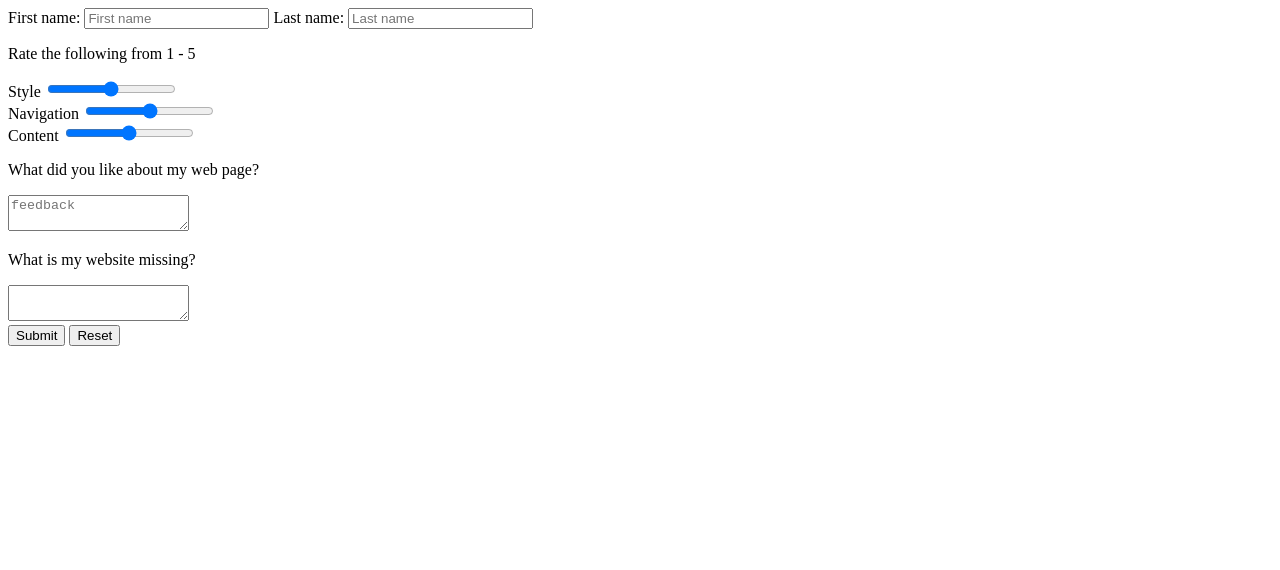
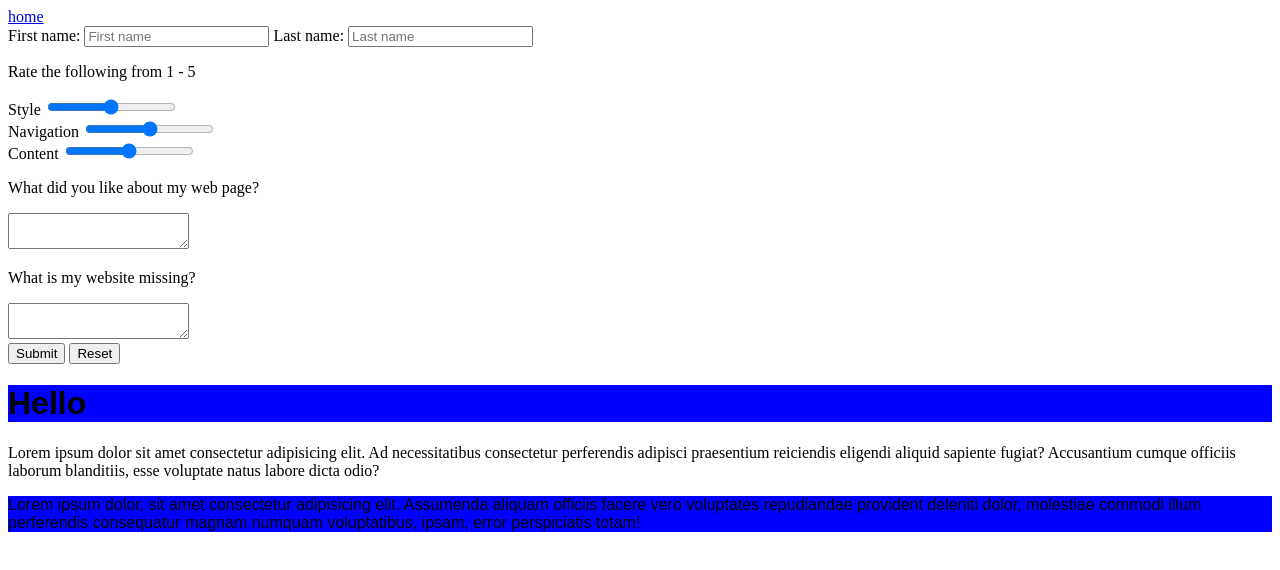
Before and after one commit to yuricowan/yuricowan.github.io, a plain HTML site: page feedback.html in a window 1280 px wide. Drawn offline with Linux system fonts and the light colour scheme; files that its build step writes are made by us from their sources.

Commit message:
Playing around with css variables, classes and html

```diff
--- a/feedback.html
+++ b/feedback.html
@@ -1,6 +1,8 @@
 <!DOCTYPE html>
 <html>
 <head>
+  <link rel="stylesheet" href="main.css">
+  <a href="index.html">home</a>
 </head>
 <body>
 
@@ -21,7 +23,7 @@
       </div>
       <div>
         <p>What did you like about my web page?</p>
-        <label for="feedback"><textarea id="feedback" placeholder="feedback"></textarea></label>
+        <label for="feedback"><textarea id="feedback"></textarea></label>
         <br>
         <p>What is my website missing?</p>
         <label for="websiteMissing"><textarea id="websideMissing"></textarea></label>
@@ -33,9 +35,10 @@
 
   </form>
 </div>
-
-
-
+<h1 class="main-text">Hello</h1>
+<p>Lorem ipsum dolor sit amet consectetur adipisicing elit. Ad necessitatibus consectetur perferendis adipisci praesentium reiciendis eligendi aliquid sapiente fugiat? Accusantium cumque officiis laborum blanditiis, esse voluptate natus labore dicta odio?</p>
+<p class="main-text">Lorem ipsum dolor, sit amet consectetur adipisicing elit. Assumenda aliquam officiis facere vero voluptates repudiandae provident deleniti dolor, molestiae commodi illum perferendis consequatur magnam numquam voluptatibus, ipsam, error perspiciatis totam!</p>
+<div class="main-text"></div>
 </body>
 
 <footer>
--- a/styles/main.css
+++ b/styles/main.css
@@ -0,0 +1,6 @@
+.main-text {
+  --body-text: blue;
+  font-family: Arial, Courier, monospace;
+  color: var(--body-text), red;
+  background-color: var(--body-text);
+}
```
